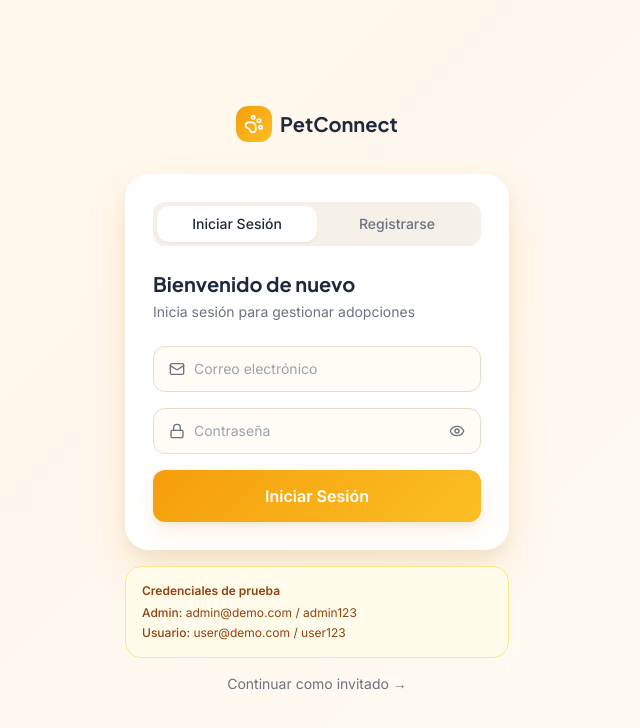
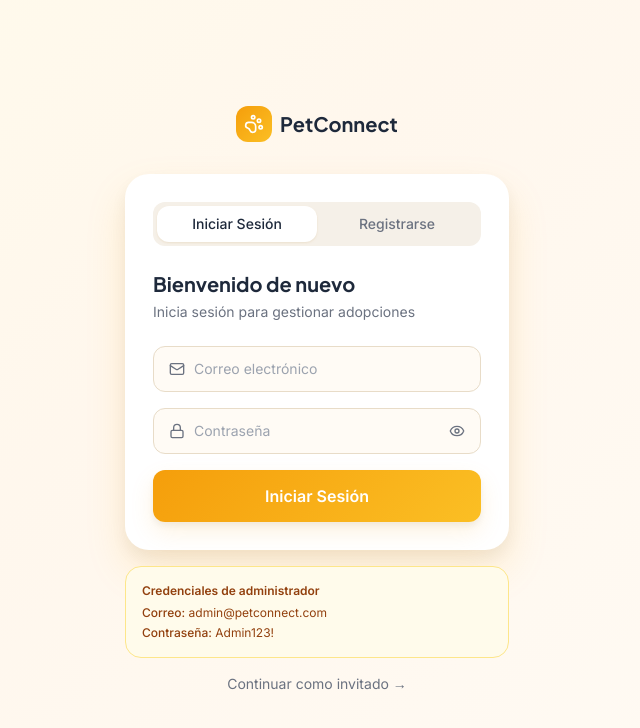
Before and after one commit to AndresZum04/petProyect, a Next.js app: page /login in a window 1280 px wide. Shown: the top 728 px of the page, without its empty margins (323-963 px from the left). Built offline with nearby package versions, Linux system fonts and the light colour scheme; no server answers.

Commit message:
fix: credenciales demo reemplazadas por admin real

```diff
--- a/app/login/page.tsx
+++ b/app/login/page.tsx
@@ -183,9 +183,9 @@ export default function LoginPage() {
         </div>
 
         <div className="bg-amber-50 border border-amber-200 rounded-2xl p-4 mt-4 text-xs text-amber-800 space-y-1">
-          <p className="font-semibold mb-1.5">Credenciales de prueba</p>
-          <p><span className="font-medium">Admin:</span> admin@demo.com / admin123</p>
-          <p><span className="font-medium">Usuario:</span> user@demo.com / user123</p>
+          <p className="font-semibold mb-1.5">Credenciales de administrador</p>
+          <p><span className="font-medium">Correo:</span> admin@petconnect.com</p>
+          <p><span className="font-medium">Contraseña:</span> Admin123!</p>
         </div>
 
         <p className="text-center text-sm text-muted-foreground mt-4">
```
